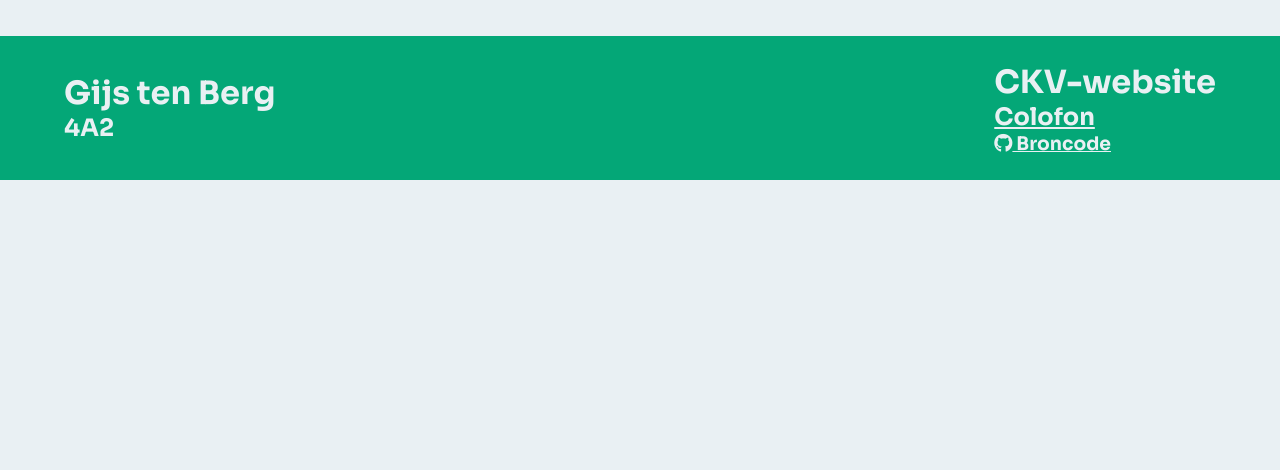
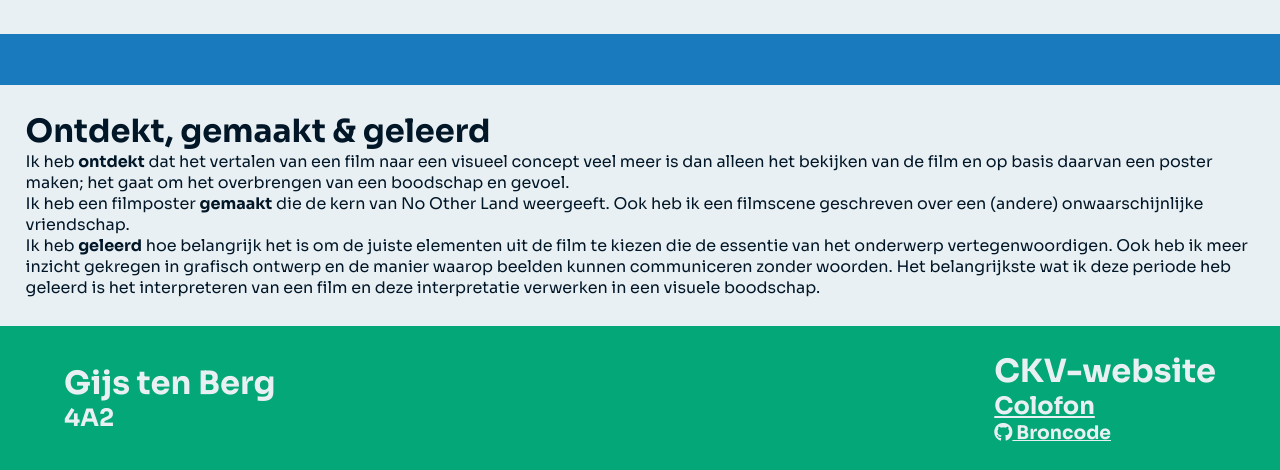
Before and after one commit to Gijs6/ckv, a Flask app: page /gijstenberg4a2/blok-3 in a window 1280 px wide. Shown: the part 4584-5054 px from the top of the page. Before the commit the page ends 4764 px from the top, so only its background shows below. Run offline with Flask 3, Linux system fonts and the light colour scheme; some libraries are stand-ins or nearby versions.

Commit message:
"Ontdekt, gemaakt & geleerd" blok 3 Small fixes: double style on error pages, made infograpic-code shorter

```diff
--- a/static/styles/ckverror.css
+++ b/static/styles/ckverror.css
@@ -51,11 +51,6 @@ body {
     font-size: 1.5em;
 }
 
-#errorbericht2 {
-    font-size: 1.5em;
-}
-
-
 #credits {
     position: absolute;
     bottom: 5vh;
--- a/templates/ckvb2.html
+++ b/templates/ckvb2.html
@@ -239,7 +239,7 @@
                     popupText.innerHTML = popupContent.innerHTML;
 
                     const tileBackgroundColor = getComputedStyle(tile).backgroundColor;
-                    const darkenedColor = darkenColor(tileBackgroundColor, 0.5);
+                    const darkenedColor = darkenColor(tileBackgroundColor);
 
                     popupContainer.style.backgroundColor = darkenedColor;
 
@@ -261,9 +261,9 @@
             });
         });
 
-        function darkenColor(color, amount) {
+        function darkenColor(color) {
             let col = color.slice(4, -1).split(",").map(Number);
-            col = col.map((c) => Math.max(0, Math.min(255, c * (1 - amount))));
+            col = col.map((c) => Math.max(0, Math.min(255, c * 0.5)));
             return `rgb(${col[0]}, ${col[1]}, ${col[2]})`;
         }
 
--- a/templates/ckvb3.html
+++ b/templates/ckvb3.html
@@ -59,7 +59,7 @@
             <p>Ik heb voor "Jouw Interpretatie" gekozen omdat het me interessant leek om mijn eigen visie op de film <i>No Other Land</i> te onderzoeken. Het maken van een filmposter leek me een interessante manier om dit te doen. Ook vond ik het boeiend om kunst te gebruiken om maatschappelijke thema's over te brengen.</p>
         </div>
         <div class="verslagtekst-tekststukje">
-            <h1>Wat waren mijn verwachtingen vooraf?</h1>
+            <h1>Verwachtingen vooraf</h1>
             <p>Vooraf had ik verwacht dat ik tijdens dit blok vooral zou leren hoe ik een film visueel kan interpreteren en mijn eigen interpretatie duidelijk over kan brengen. Daarnaast verwachtte ik dat het blok me zou helpen om gebeurtenissen uit verschillende perspectieven te bekijken. Tenslotte verwachtte ik ervaring op te doen met het "vertalen" van een boodschap naar een poster.</p>
         </div>
     </div>
@@ -75,7 +75,7 @@
                 Deze les begon in het lokaal, waar we met zijn allen de trailer van de documentaire bekeken. Tijdens deze bijeenkomst kregen we ook een korte uitleg over wat we dit blok voor de rest gingen doen en welke onderwerpen aan bod zouden komen. Dit zorgde voor duidelijkheid en een overzicht van de verwachtingen.<br>
                 Na de introductie vertrok iedereen op eigen gelegenheid naar Wenneker Cinema, waar we de documentaire gingen bekijken.<br>
                 De documentaire <i>No Other Land</i> richt zich op het leven van Palestijnen in Masafer Yatta, een gebied op de bezette Westelijke Jordaanoever. De film maakte duidelijk welke invloed recente gebeurtenissen hebben gehad op de lokale gemeenschap. Door middel van een verzameling beelden die gedurende de afgelopen twintig jaar zijn gemaakt, wordt het dagelijks leven van de bewoners in deze regio in beeld gebracht.<br>
-                Daarnaast belicht de documentaire de (onwaarschijnlijke) vriendschap die is ontstaan tussen Basel Adra en de Israëlische journalist Yuval Abraham, wat een extra dimensie toevoegt aan het verhaal over de complexe realiteit in het gebied.
+                Daarnaast gaat de documentaire over de (onwaarschijnlijke) vriendschap die is ontstaan tussen Basel Adra en de Israëlische journalist Yuval Abraham, wat een extra dimensie toevoegt aan het verhaal over de complexe realiteit in het gebied.
             </p>
         </div>
     </div>
@@ -194,4 +194,19 @@
             </div>
         </div>
     </div>
+
+
+    <div class="paginablok scheiding blauw"></div>
+
+
+    <div class="paginablok verslagtekst">
+        <div class="verslagtekst-voorwoordje">
+            <h1>Ontdekt, gemaakt & geleerd</h1>
+            <p>
+                Ik heb <b>ontdekt</b> dat het vertalen van een film naar een visueel concept veel meer is dan alleen het bekijken van de film en op basis daarvan een poster maken; het gaat om het overbrengen van een boodschap en gevoel.<br>
+                Ik heb een filmposter <b>gemaakt</b> die de kern van No Other Land weergeeft. Ook heb ik een filmscene geschreven over een (andere) onwaarschijnlijke vriendschap.<br>
+                Ik heb <b>geleerd</b> hoe belangrijk het is om de juiste elementen uit de film te kiezen die de essentie van het onderwerp vertegenwoordigen. Ook heb ik meer inzicht gekregen in grafisch ontwerp en de manier waarop beelden kunnen communiceren zonder woorden. Het belangrijkste wat ik deze periode heb geleerd is het interpreteren van een film en deze interpretatie verwerken in een visuele boodschap.
+            </p>
+        </div>
+    </div>
 {% endblock %}
```
